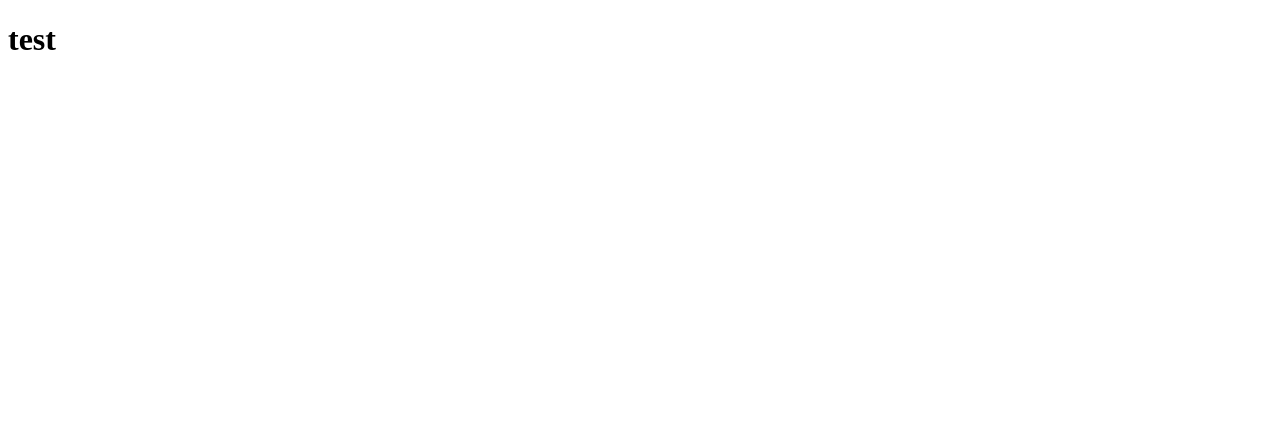
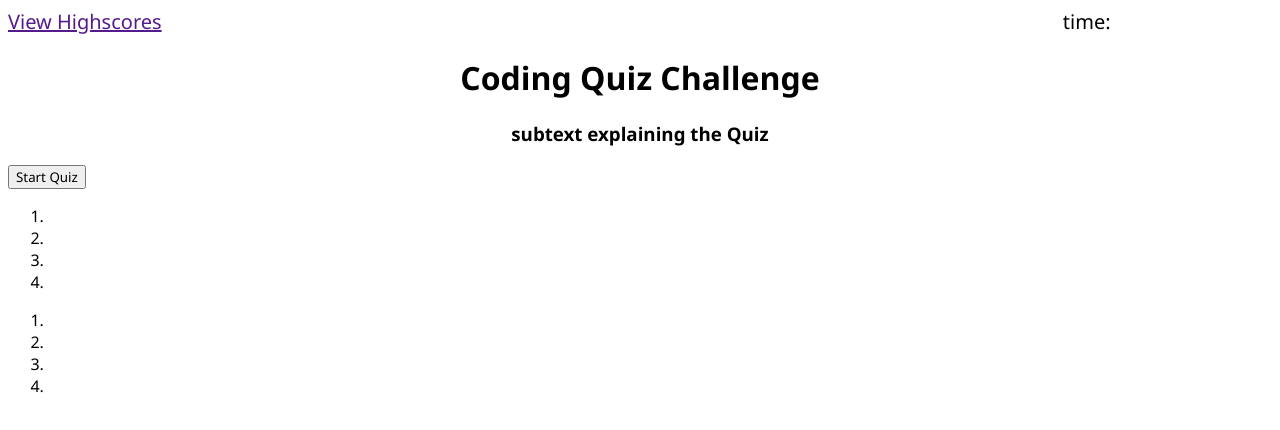
Before and after one commit to brett-hicklin/javascript-quiz, a plain HTML site: page Index.html in a window 1280 px wide. Drawn offline with Linux system fonts and the light colour scheme.

Commit message:
created HTML, CSS, and JS files. added some tags and created some variables to be able to change the text when the questions/answers change. Also added the start of the timer function

```diff
--- a/Assets/script.js
+++ b/Assets/script.js
@@ -0,0 +1,39 @@
+/*
+create HTML elements for title that i can change to "the questions", "highscores"
+
+start with getting score and time on top of screen
+then start a countdown timer function upon click of "start quiz" that removes 5 seconds for each wrong answer
+then hide "title" of coding quiz
+then make h3 bolded asking "question" as property from object with an array
+then supply possible answers as values from the question property from an array inside of an object
+style buttons to react if hovered over
+when wrong answer selected, subtract time and place some text below saying "wrong!" and move to next question
+when right answer selected say "Correct!" and move to next question
+when time runs out OR finished answering questions say "All done!" and give final score value
+under final score value have an input field for initials and a button to submit score/initials to highscore table
+have highscore display initials and score. Place a button to go back and one to clear highscores
+going back goes to start quiz?
+
+*/
+var count = 75;
+
+var title = document.querySelector("h1");
+// title.innerText = "test";
+
+var questions = document.querySelector("#questions");
+// questions.innerText = "testing";
+
+var startBtn = document.querySelector("#startBtn");
+startBtn.addEventListener("click", startQuiz);
+
+function startQuiz (){
+
+}
+
+var countDown = document.querySelector("countDown")
+setInterval (function (){
+for(let i = 0; i>0; i--){
+    count[i]
+}
+})
+,1000;
--- a/Assets/style.css
+++ b/Assets/style.css
@@ -0,0 +1,19 @@
+*{
+    font-family:'Segoe UI', Tahoma, Geneva, Verdana, sans-serif;
+}
+
+.scoreAndTime {
+  font-size: 20px;
+}
+
+#scorePosition{
+position:relative;
+
+}
+
+#countDown {
+position: relative;
+left: 70vw;
+margin-right: 100px;
+
+}
--- a/Index.html
+++ b/Index.html
@@ -8,8 +8,30 @@
     <link rel="stylesheet" href="./Assets/style.css" />
 </head>
 <body>
-    <h1>test</h1>
+    <span class="scoreAndTime" id="scorePosition"> <a href src = "#highscores">View Highscores</a> </span>
 
+    <span class="scoreAndTime" id="countDown"> time:</span>
+
+    <h1><center>Coding Quiz Challenge</center></h1>
+
+    <h3 id="questions"> <center>subtext explaining the Quiz</center></h3>
+
+    <button id="startBtn" >Start Quiz</button>
+
+    <ol id="possibleAnswers">
+    <li></li>
+    <li></l>
+    <li></li>
+    <li></li>
+    </ol>
+
+
+ <ol id="highscores">
+    <li></li>
+    <li></li>
+    <li></li>
+    <li></li>
+ </ol>
     <script src="./Assets/script.js"> </script>
 </body>
 </html>
```
